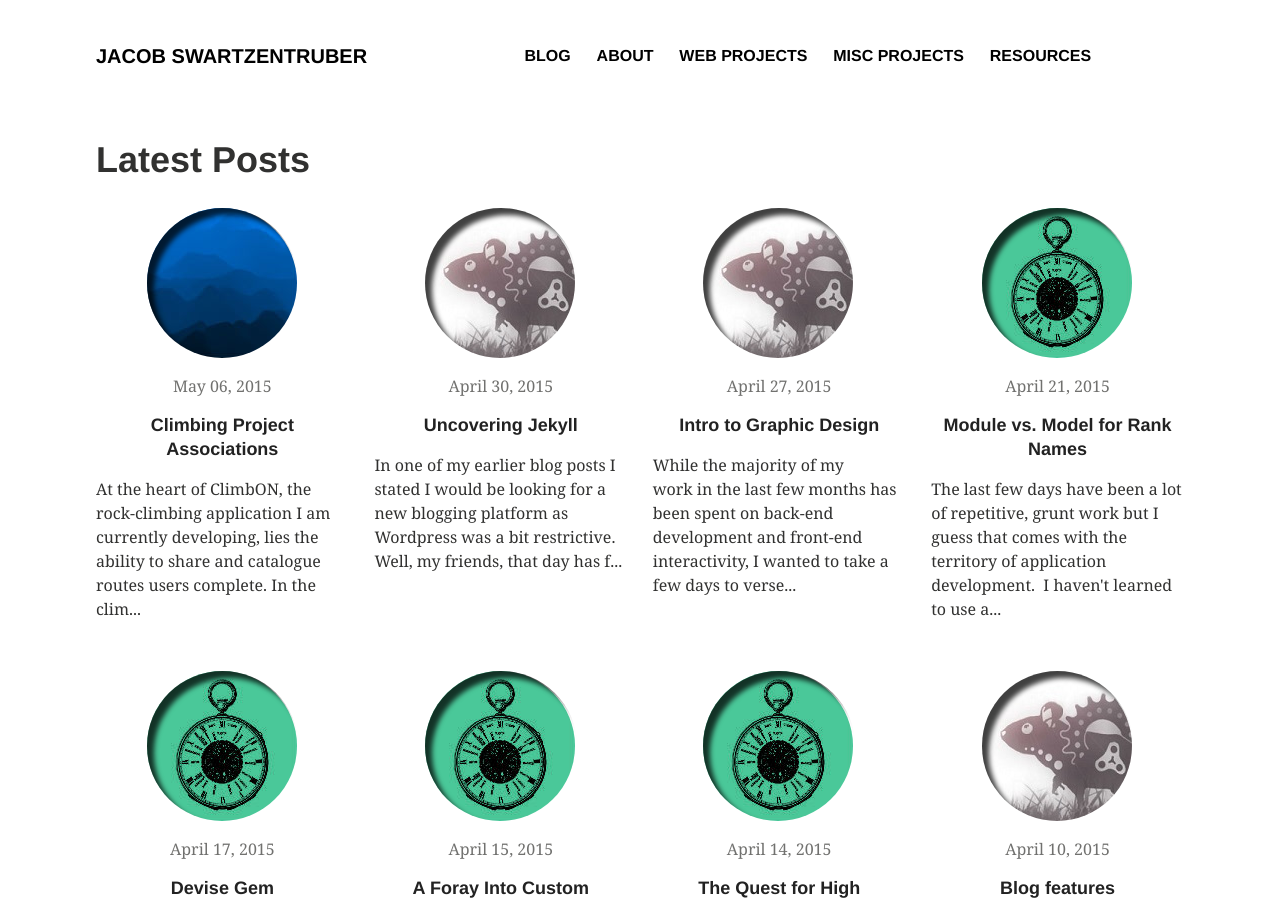
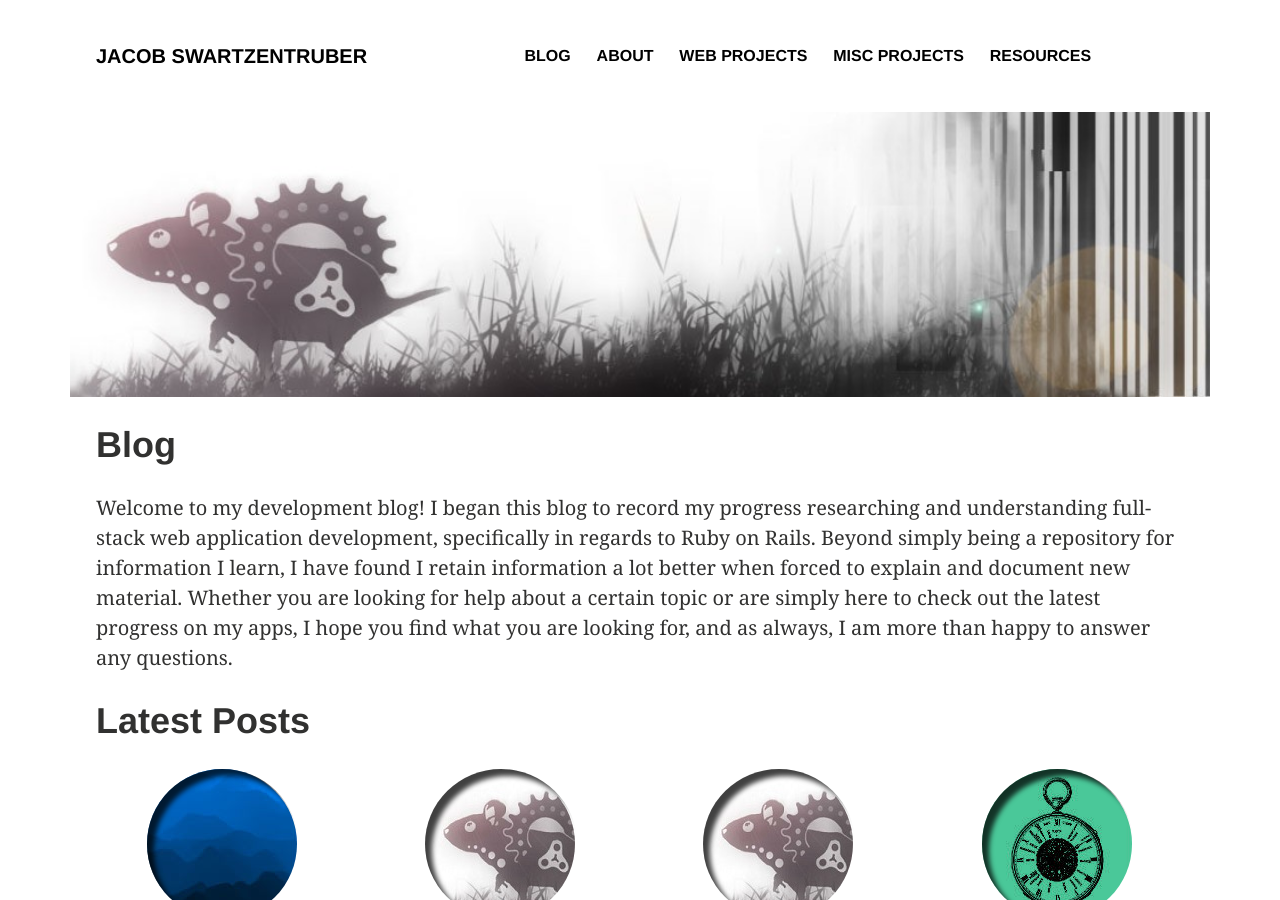
Before and after one commit to jacobswartzentruber/old-jekyll-portfolio, a Jekyll site: the page built from index.md, in a window 1280 px wide and 900 px high. Built offline with Jekyll 4.4.1, drawn with Linux system fonts in a browser that asks for light colours.

Commit message:
Added intro and feature-image to blog and home page

```diff
--- a/_includes/post-grid.html
+++ b/_includes/post-grid.html
@@ -1,5 +1,5 @@
 <article class="tile" itemscope itemtype="http://schema.org/Article">
-  <a href="{{ site.url }}{{ post.url }}" title="{{ post.title }}" class="post-teaser">{% if post.image.teaser %}<img src="{{ site.url }}/images/{{ post.image.teaser }}" align="middle" alt="teaser" itemprop="image">
+  <a href="{{ site.url }}{{ post.url }}" title="{{ post.title }}" class="post-teaser">{% if post.image.teaser %}<img src="{{ site.url }}/images/{{ post.image.teaser }}" alt="teaser" itemprop="image">
     {% else %}<img src="{{ site.url }}/images/{{ site.teaser }}" alt="teaser" itemprop="image">{% endif %}</a>
   {% if post.date %}<p class="entry-date date published center"><time datetime="{{ post.date | date: "%Y-%m-%d" }}" itemprop="datePublished">{{ post.date | date: "%B %d, %Y" }}</time></p>{% endif %}
   <h2 class="post-title center" itemprop="name"><a href="{{ site.url }}{{ post.url }}">{{ post.title }}</a></h2>
--- a/index.md
+++ b/index.md
@@ -1,8 +1,14 @@
 ---
 layout: archive
 permalink: /
-title: "Latest Posts"
+title: "Blog"
+image:
+  feature: default-feature.jpg
 ---
+
+Welcome to my development blog!  I began this blog to record my progress researching and understanding full-stack web application development, specifically in regards to Ruby on Rails.  Beyond simply being a repository for information I learn, I have found I retain information a lot better when forced to explain and document new material.  Whether you are looking for help about a certain topic or are simply here to check out the latest progress on my apps, I hope you find what you are looking for, and as always, I am more than happy to answer any questions.
+
+#Latest Posts
 
 <div class="tiles">
 {% for post in site.posts %}
--- a/misc_projects/index.html
+++ b/misc_projects/index.html
@@ -6,9 +6,10 @@ image:
   feature: map-gen-feature.jpg
 ---
 <p>When I am not working on increasing my web application knowledge I enjoy working on numerous other side projects.  I have an odd fascination with procedural generation, artificial intelligence and game design so that is where my efforts tend to point when I want to explore something new.  Below you will find a list of various projects I have completed in the past.  If you wish to know more about a project, simply click on the relevant title below</p>
+
 <h4><a title="World Generation Project" href="{{ site.url }}/misc_projects/world_generation_project/">World Generation Project</a></h4>
 <p>This program procedurally generates landscapes based on elevation, temperature and precipitation maps.  Every map generated is unique but still remains coherent and unified.  I have always been fascinated by procedural generation and this project remains my outlet for sating those curiosity spikes.  Programmed in Java.</p>
 <h4><a title="Fealty" href="{{ site.url }}/misc_projects/fealty/">Fealty</a></h4>
 <p>Fealty is an online strategy game focused on acquiring land, complementary resource accumulation and dynamic player hierarchy.  This was my first large program, created all the way back in high school.  The spaghetti code is real with this one but it taught me an incredible amount about object oriented programming and creating large-scale applications.  Programmed in Java.</p>
 <h4><a title="Project Euler Solutions Repository" href="https://github.com/jacobswartzentruber/project_euler">Project Euler</a></h4>
-<p>I have been working my way through the problems on the Project Euler website.  They are a great way to practice my Ruby coding and allow me little challenges every day.  The link will take you to my GitHub repository.  Programmed in Ruby.</p>
+<p>I have been working my way through problems on the Project Euler website.  They are a great way to practice my Ruby coding and allow me little challenges every day.  The link will take you to my GitHub repository.  Programmed in Ruby.</p>
--- a/web_projects/index.html
+++ b/web_projects/index.html
@@ -14,4 +14,4 @@ image:
 <p>Quest is a goal tracking web application built with Ruby on Rails.  Users create and manage "quests", designated lengths of time a user expects to pursue specific goals in his/her life.  The Quest application tracks current progress towards that goal and previous progress records, assigning ranks based on total time accumulated. Future plans for this application include a larger emphasis on gamification, making daily goal tracking more exciting.</p>
 
 <h4><a title="Jacob Swartzentruber Portfolio" href="https://github.com/jacobswartzentruber/jacobswartzentruber.github.io">Portfolio - This Blog</a></h4>
-<p>This portfolio/blog is written using Jekyll, a blog-aware, static site generator.  Since Jekyll gives the developer access to all blog source code, I have formatted most of the pages, defined Sass methods and tweaked javascript event handling.  There is no back-end technology behind this blog, so it has allowed me to focus and practice on my front-end development skills.</p>
+<p>This portfolio/blog is written using Jekyll, a blog-aware, static site generator.  I am using a theme written by Michael Rose entitled "Skinny Bones."  Since Jekyll gives the developer access to all source code, however, I have added on bits and pieces to this theme.  I have constructed most of the pages, defined Sass methods and tweaked javascript event handling.  There is no back-end technology behind this blog, so it has allowed me to focus and practice my front-end development skills.</p>
--- a/web_projects/quest/index.html
+++ b/web_projects/quest/index.html
@@ -2,4 +2,6 @@
 layout: archive
 title: Quest
 type: page
+image:
+  feature: quest-feature.jpg
 ---
```
Also changed, not shown: blog/index.md (+7 -1 lines), images/default-feature.jpg (added), images/quest-feature.jpg, images/quest-logo.jpg (added).
